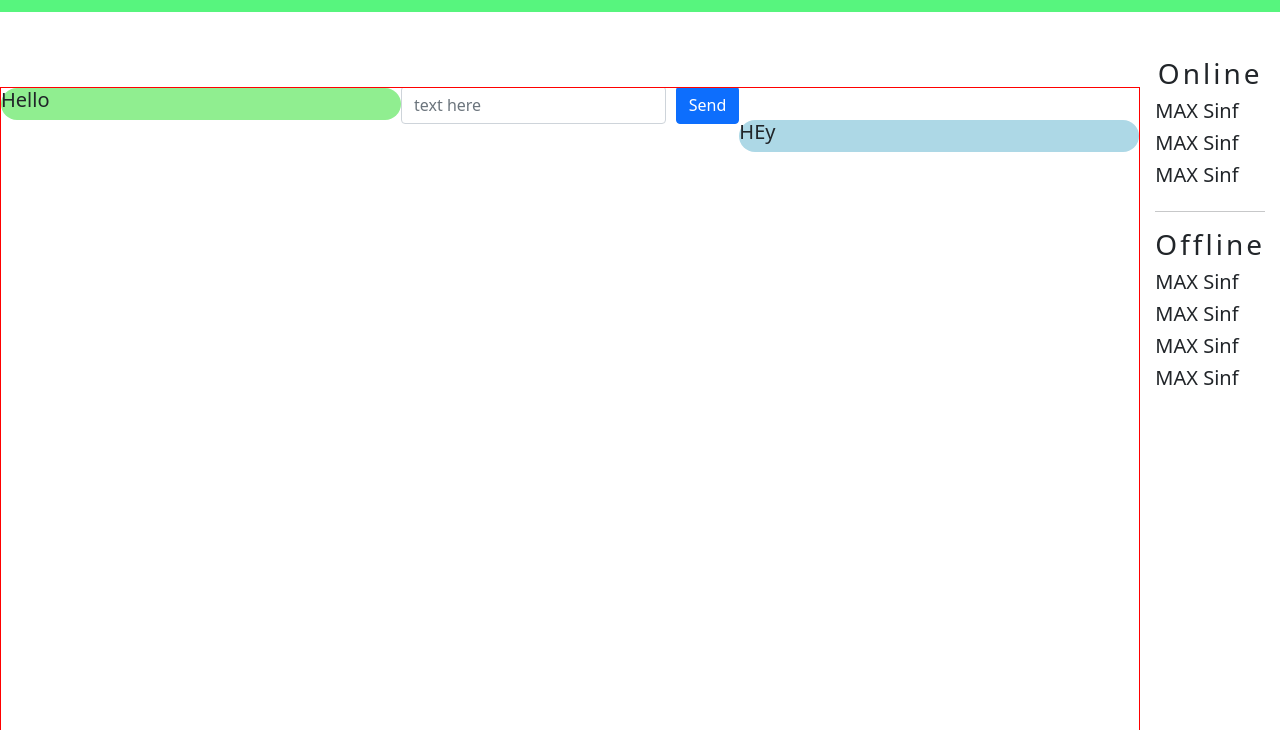
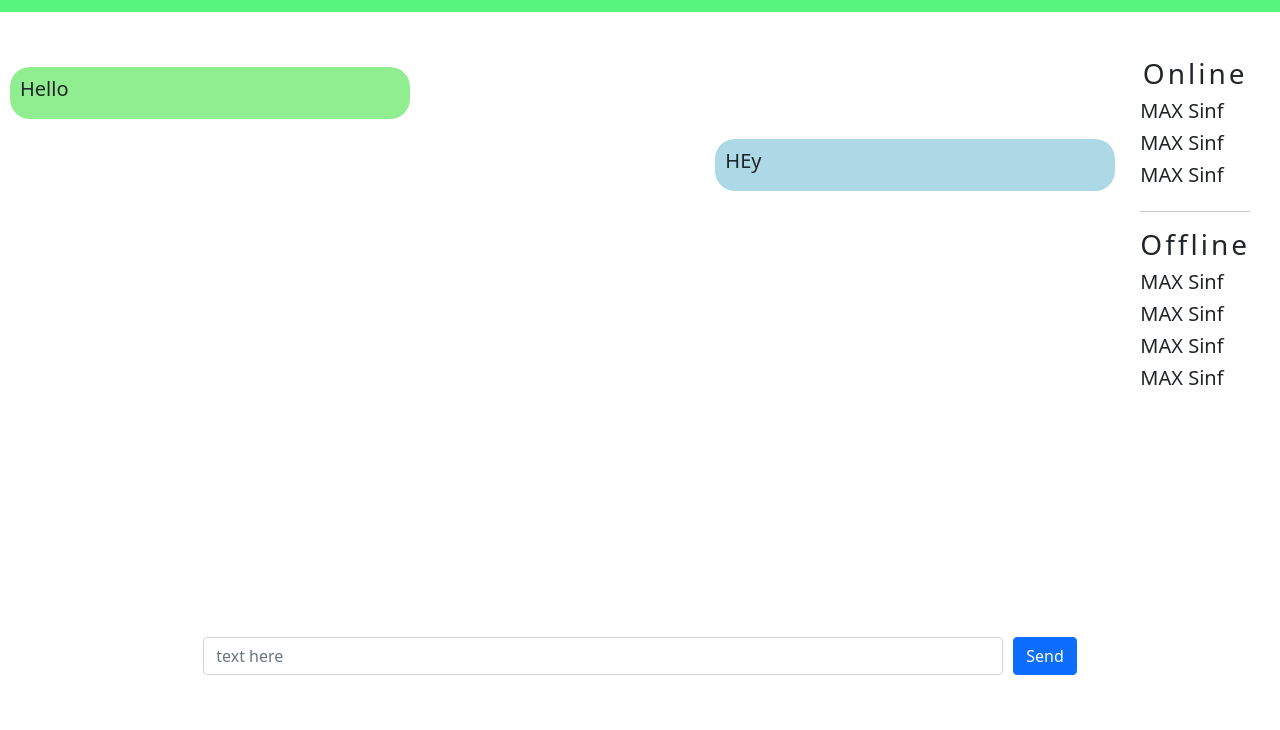
Before and after one commit to incredible-India/Chat_APP_NODE_JS, a plain HTML site: page index.html in a window 1280 px wide. Shown: the part 450-1180 px from the top of the page. After the commit the page ends 1135 px from the top, so only its background shows below. Drawn offline with nearby package versions, Linux system fonts and the light colour scheme.

Commit message:
added row and column

```diff
--- a/css/index.css
+++ b/css/index.css
@@ -48,12 +48,18 @@
     flex-direction: row;
     position:relative;
     top: 30px;
+
 }
 
 .chatbox{
     width: 100%;
-    height: 900px;
+    height: 600px;
     overflow-y: auto;
+    margin-top: 15px;
+    position:sticky;
+    top: 30px;
+    /* border: 1px solid red; */
+
 
 
 }
@@ -65,6 +71,7 @@
     position: sticky;
     top: 30px;
     margin: 15px;
+    margin-right: 30px;
 }
 .th h3 {
 
@@ -88,6 +95,8 @@
     background-color: lightgreen;
     border-radius: 20px;
     width: 400px;
+    padding: 10px;
+    margin: 10px;
 
 }
 
@@ -98,20 +107,20 @@
     background-color: lightblue;
     border-radius: 20px;
     width: 400px;
+    padding: 10px;
+    margin: 10px;
 }
-.chatbox{
-    margin-top: 15px;
-    position: relative;
-    top: 30px;
-    border: 1px solid red;
-}
+
+
 
 .serch form{
 
-    position: relative;
+    position: sticky;
     bottom: 12px;
     display: flex;
     flex-direction: row;
+    justify-content: center;
+    align-items: center;
     margin: 10px;
     bottom: 12px;
 
@@ -119,8 +128,12 @@
 
 input[type="text"]{
     width: 800px;
+    position: sticky;
+    bottom: 12px;
 }
 
 input[type="submit"]{
    margin-left: 10px;
+   position: sticky;
+   bottom: 12px;
 }
--- a/index.html
+++ b/index.html
@@ -43,13 +43,7 @@
         <div class="other"> <h5>HEy</h5></div>
 
 
-        <div class="serch">
-            <form action="#" >
-                <input type="text" placeholder="text here" class="form-control">
-                <input type="submit" value="Send" class="btn btn-primary">
-            </form>
 
-        </div>
 
 
       </div>
@@ -60,6 +54,7 @@
                 <h5>MAX Sinf</h5>
                 <h5>MAX Sinf</h5>
                 <h5>MAX Sinf</h5>
+
         </div>
         <hr>
         <div class="offline th">
@@ -74,6 +69,19 @@
 
       </div>
   </div>
+
+
+  <div class="serch">
+    <form action="#" >
+        <input type="text" placeholder="text here" class="form-control">
+        <input type="submit" value="Send" class="btn btn-primary">
+    </form>
+
+
+</div>
+
+
+
 </body>
 <script src="https://cdn.jsdelivr.net/npm/bootstrap@5.0.1/dist/js/bootstrap.bundle.min.js" integrity="sha384-gtEjrD/SeCtmISkJkNUaaKMoLD0//ElJ19smozuHV6z3Iehds+3Ulb9Bn9Plx0x4" crossorigin="anonymous"></script>
 </html>
```
